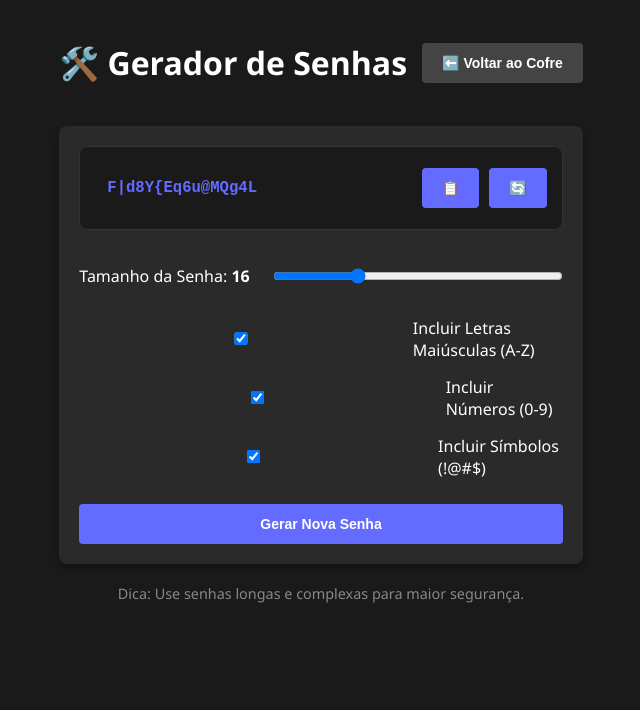
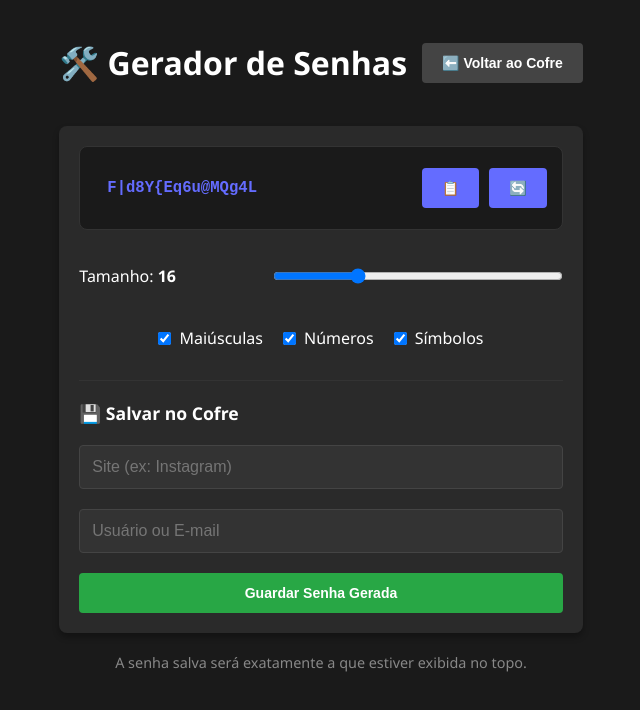
Before and after one commit to Lucas-Morais-Gomes/PasswordManagerAPI, a React app in the folder frontend/: page /generator in a window 1280 px wide. Shown: the top 710 px of the page, without its empty margins (319-959 px from the left). Built offline with nearby package versions, Linux system fonts and the light colour scheme; no server answers; sample sign-in values are in the browser's storage; the HTML template or start-up script is replaced by a standard one.

Commit message:
feat: salvar senha gerada e ajuste de layout

```diff
--- a/frontend/src/pages/PasswordGenerator.tsx
+++ b/frontend/src/pages/PasswordGenerator.tsx
@@ -1,14 +1,23 @@
-import { useState, useEffect } from 'react';
+import { useState, useEffect, useContext } from 'react';
 import { useNavigate } from 'react-router-dom';
 import { mySwal } from '../utils/swal';
+import { VaultContext } from '../context/VaultContext';
 
 export default function PasswordGenerator() {
     const navigate = useNavigate();
+    const { addPassword } = useContext(VaultContext);
+
+    // Estados do Gerador
     const [password, setPassword] = useState('');
     const [length, setLength] = useState(16);
     const [includeUppercase, setIncludeUppercase] = useState(true);
     const [includeNumbers, setIncludeNumbers] = useState(true);
     const [includeSymbols, setIncludeSymbols] = useState(true);
+
+    // Estados para salvar no cofre
+    const [siteName, setSiteName] = useState('');
+    const [username, setUsername] = useState('');
+    const [saving, setSaving] = useState(false);
 
     const generatePassword = () => {
         const lowercase = 'abcdefghijklmnopqrstuvwxyz';
@@ -29,7 +38,6 @@ export default function PasswordGenerator() {
         setPassword(generatedPassword);
     };
 
-    // Gerar uma senha ao carregar a página
     useEffect(() => {
         generatePassword();
     }, []);
@@ -43,6 +51,53 @@ export default function PasswordGenerator() {
             timer: 1500,
             showConfirmButton: false
         });
+    };
+
+    const handleSaveToVault = async (e: React.FormEvent) => {
+        e.preventDefault();
+
+        if (!siteName || !username) {
+            mySwal.fire({
+                title: 'Campos incompletos',
+                text: 'Por favor, preencha o site e o usuário para salvar.',
+                icon: 'warning'
+            });
+            return;
+        }
+
+        setSaving(true);
+        try {
+            await addPassword({
+                siteName,
+                username,
+                password // A senha gerada no momento
+            });
+
+            mySwal.fire({
+                title: 'Sucesso!',
+                text: 'Senha gerada foi salva no seu cofre!',
+                icon: 'success',
+                showCancelButton: true,
+                confirmButtonText: 'Ir para o Cofre',
+                cancelButtonText: 'Ficar aqui'
+            }).then((result) => {
+                if (result.isConfirmed) {
+                    navigate('/');
+                } else {
+                    // Limpa apenas os campos de salvar para uma próxima senha
+                    setSiteName('');
+                    setUsername('');
+                }
+            });
+        } catch (error) {
+            mySwal.fire({
+                title: 'Erro!',
+                text: 'Não foi possível salvar a senha.',
+                icon: 'error'
+            });
+        } finally {
+            setSaving(false);
+        }
     };
 
     return (
@@ -84,9 +139,9 @@ export default function PasswordGenerator() {
                     </div>
                 </div>
 
-                <div className="settings" style={{ display: 'flex', flexDirection: 'column', gap: '15px' }}>
+                <div className="settings" style={{ display: 'flex', flexDirection: 'column', gap: '15px', paddingBottom: '20px', borderBottom: '1px solid #333' }}>
                     <div style={{ display: 'flex', justifyContent: 'space-between', alignItems: 'center' }}>
-                        <label>Tamanho da Senha: <strong>{length}</strong></label>
+                        <label>Tamanho: <strong>{length}</strong></label>
                         <input
                             type="range"
                             min="4"
@@ -97,44 +152,54 @@ export default function PasswordGenerator() {
                         />
                     </div>
 
-                    <div style={{ display: 'flex', alignItems: 'center', gap: '10px' }}>
+                    <div style={{
+                        display: 'flex',
+                        flexWrap: 'wrap',
+                        justifyContent: 'center',
+                        gap: '20px',
+                        margin: '10px 0'
+                    }}>
+                        <div style={{ display: 'flex', alignItems: 'center', gap: '8px' }}>
+                            <input style={{ cursor: 'pointer' }} type="checkbox" id="uppercase" checked={includeUppercase} onChange={(e) => setIncludeUppercase(e.target.checked)} />
+                            <label htmlFor="uppercase" style={{ fontSize: '1em', cursor: 'pointer' }}>Maiúsculas</label>
+                        </div>
+                        <div style={{ display: 'flex', alignItems: 'center', gap: '8px' }}>
+                            <input style={{ cursor: 'pointer' }} type="checkbox" id="numbers" checked={includeNumbers} onChange={(e) => setIncludeNumbers(e.target.checked)} />
+                            <label htmlFor="numbers" style={{ fontSize: '1em', cursor: 'pointer' }}>Números</label>
+                        </div>
+                        <div style={{ display: 'flex', alignItems: 'center', gap: '8px' }}>
+                            <input style={{ cursor: 'pointer' }} type="checkbox" id="symbols" checked={includeSymbols} onChange={(e) => setIncludeSymbols(e.target.checked)} />
+                            <label htmlFor="symbols" style={{ fontSize: '1em', cursor: 'pointer' }}>Símbolos</label>
+                        </div>
+                    </div>
+                </div>
+
+                <div style={{ marginTop: '20px' }}>
+                    <h3 style={{ marginBottom: '15px', fontSize: '1.1em' }}>💾 Salvar no Cofre</h3>
+                    <form onSubmit={handleSaveToVault} style={{ display: 'flex', flexDirection: 'column', gap: '10px' }}>
                         <input
-                            type="checkbox"
-                            id="uppercase"
-                            checked={includeUppercase}
-                            onChange={(e) => setIncludeUppercase(e.target.checked)}
+                            placeholder="Site (ex: Instagram)"
+                            value={siteName}
+                            onChange={e => setSiteName(e.target.value)}
                         />
-                        <label htmlFor="uppercase">Incluir Letras Maiúsculas (A-Z)</label>
-                    </div>
-
-                    <div style={{ display: 'flex', alignItems: 'center', gap: '10px' }}>
                         <input
-                            type="checkbox"
-                            id="numbers"
-                            checked={includeNumbers}
-                            onChange={(e) => setIncludeNumbers(e.target.checked)}
+                            placeholder="Usuário ou E-mail"
+                            value={username}
+                            onChange={e => setUsername(e.target.value)}
                         />
-                        <label htmlFor="numbers">Incluir Números (0-9)</label>
-                    </div>
-
-                    <div style={{ display: 'flex', alignItems: 'center', gap: '10px' }}>
-                        <input
-                            type="checkbox"
-                            id="symbols"
-                            checked={includeSymbols}
-                            onChange={(e) => setIncludeSymbols(e.target.checked)}
-                        />
-                        <label htmlFor="symbols">Incluir Símbolos (!@#$)</label>
-                    </div>
-
-                    <button onClick={generatePassword} style={{ marginTop: '10px', width: '100%' }}>
-                        Gerar Nova Senha
-                    </button>
+                        <button
+                            type="submit"
+                            style={{ backgroundColor: '#28a745', marginTop: '5px' }}
+                            disabled={saving}
+                        >
+                            {saving ? 'Salvando...' : 'Guardar Senha Gerada'}
+                        </button>
+                    </form>
                 </div>
             </div>
 
             <p style={{ textAlign: 'center', color: '#888', fontSize: '0.9em', marginTop: '20px' }}>
-                Dica: Use senhas longas e complexas para maior segurança.
+                A senha salva será exatamente a que estiver exibida no topo.
             </p>
         </div>
     );
```
